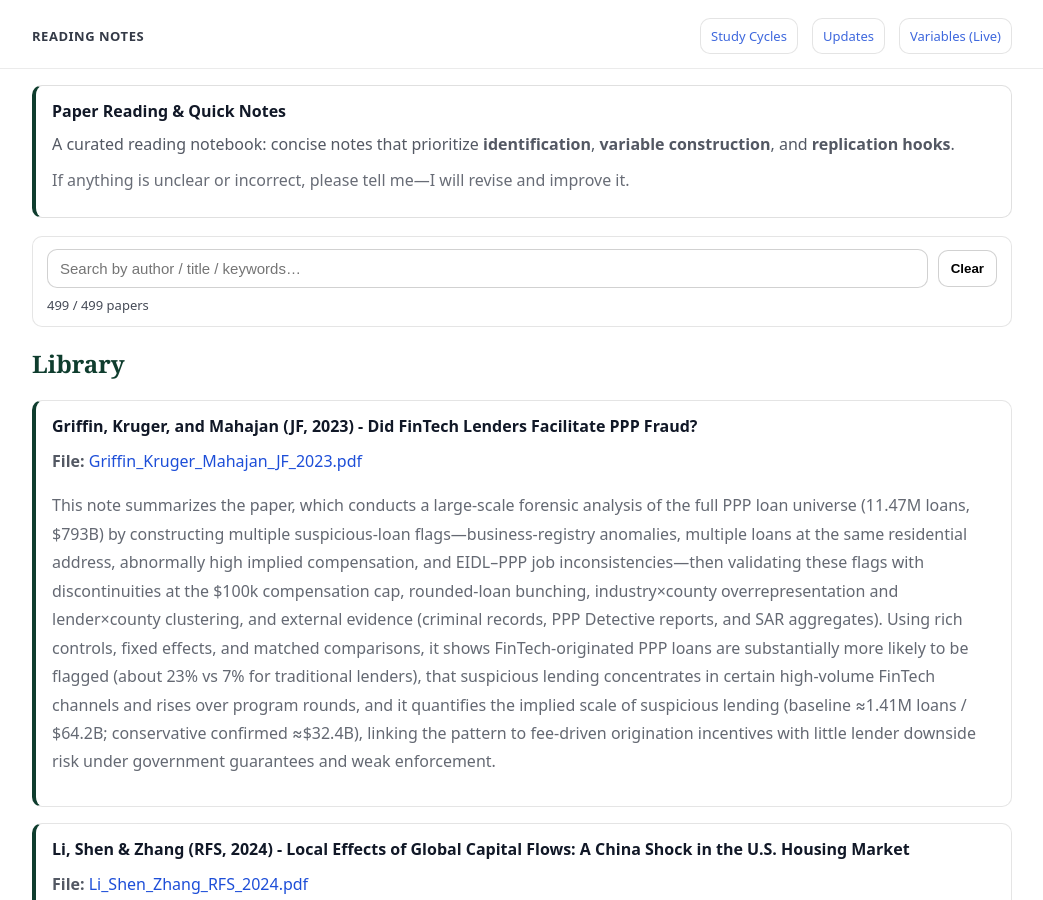
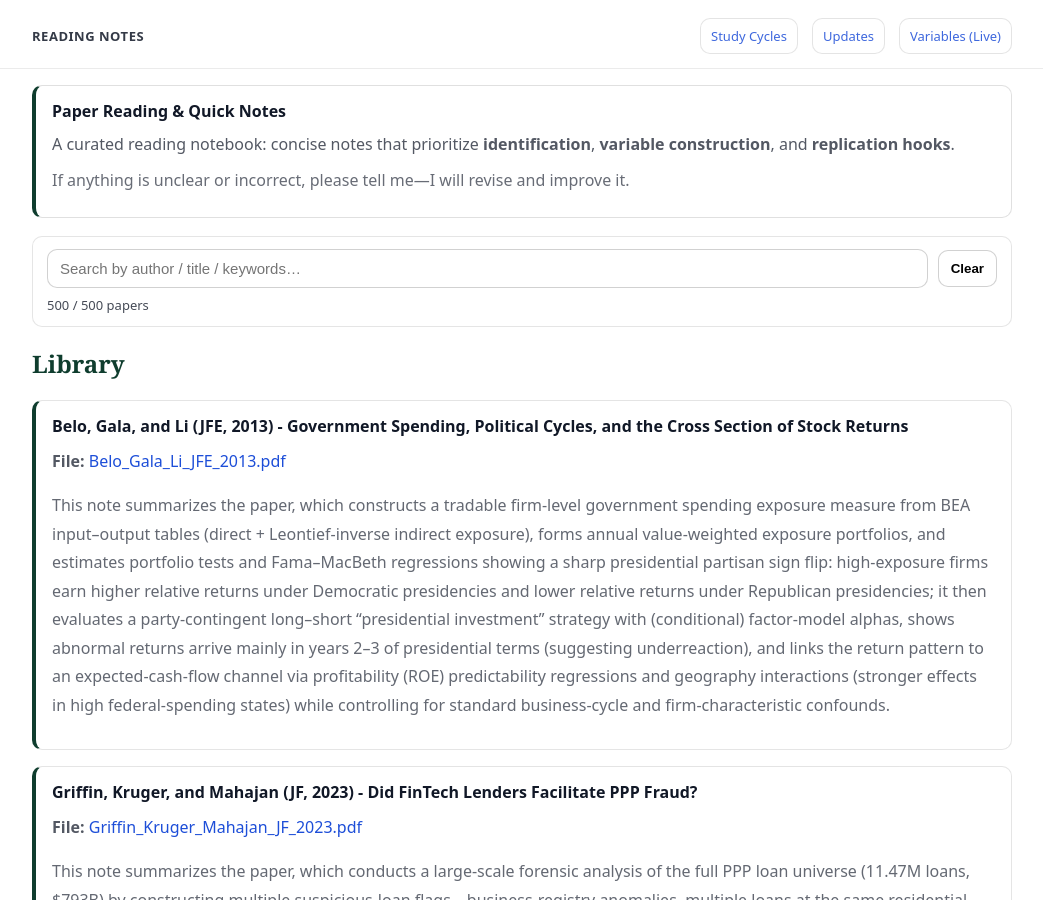
Before and after one commit to yaxinzn/study-archive, a Jekyll site: the page built from reading/index.md, in a window 1280 px wide and 900 px high. Shown: the whole window, without its empty margins (118-1161 px from the left). Built offline with Jekyll 4.4.1, drawn with Linux system fonts in a browser that asks for light colours.

Commit message:
Reading: add/update Belo_Gala_Li_JFE_2013.pdf

```diff
--- a/_data/reading.yml
+++ b/_data/reading.yml
@@ -1,3 +1,7 @@
+- title: "Belo, Gala, and Li (JFE, 2013) - Government Spending, Political Cycles, and the Cross Section of Stock Returns"
+  file: "Belo_Gala_Li_JFE_2013.pdf"
+  desc: "This note summarizes the paper, which constructs a tradable firm-level government spending exposure measure from BEA input–output tables (direct + Leontief-inverse indirect exposure), forms annual value-weighted exposure portfolios, and estimates portfolio tests and Fama–MacBeth regressions showing a sharp presidential partisan sign flip: high-exposure firms earn higher relative returns under Democratic presidencies and lower relative returns under Republican presidencies; it then evaluates a party-contingent long–short “presidential investment” strategy with (conditional) factor-model alphas, shows abnormal returns arrive mainly in years 2–3 of presidential terms (suggesting underreaction), and links the return pattern to an expected-cash-flow channel via profitability (ROE) predictability regressions and geography interactions (stronger effects in high federal-spending states) while controlling for standard business-cycle and firm-characteristic confounds."
+
 - title: "Griffin, Kruger, and Mahajan (JF, 2023) - Did FinTech Lenders Facilitate PPP Fraud?"
   file: "Griffin_Kruger_Mahajan_JF_2023.pdf"
   desc: "This note summarizes the paper, which conducts a large-scale forensic analysis of the full PPP loan universe (11.47M loans, $793B) by constructing multiple suspicious-loan flags—business-registry anomalies, multiple loans at the same residential address, abnormally high implied compensation, and EIDL–PPP job inconsistencies—then validating these flags with discontinuities at the $100k compensation cap, rounded-loan bunching, industry×county overrepresentation and lender×county clustering, and external evidence (criminal records, PPP Detective reports, and SAR aggregates). Using rich controls, fixed effects, and matched comparisons, it shows FinTech-originated PPP loans are substantially more likely to be flagged (about 23% vs 7% for traditional lenders), that suspicious lending concentrates in certain high-volume FinTech channels and rises over program rounds, and it quantifies the implied scale of suspicious lending (baseline ≈1.41M loans / $64.2B; conservative confirmed ≈$32.4B), linking the pattern to fee-driven origination incentives with little lender downside risk under government guarantees and weak enforcement."
```
Also changed, not shown: 1 other file.
